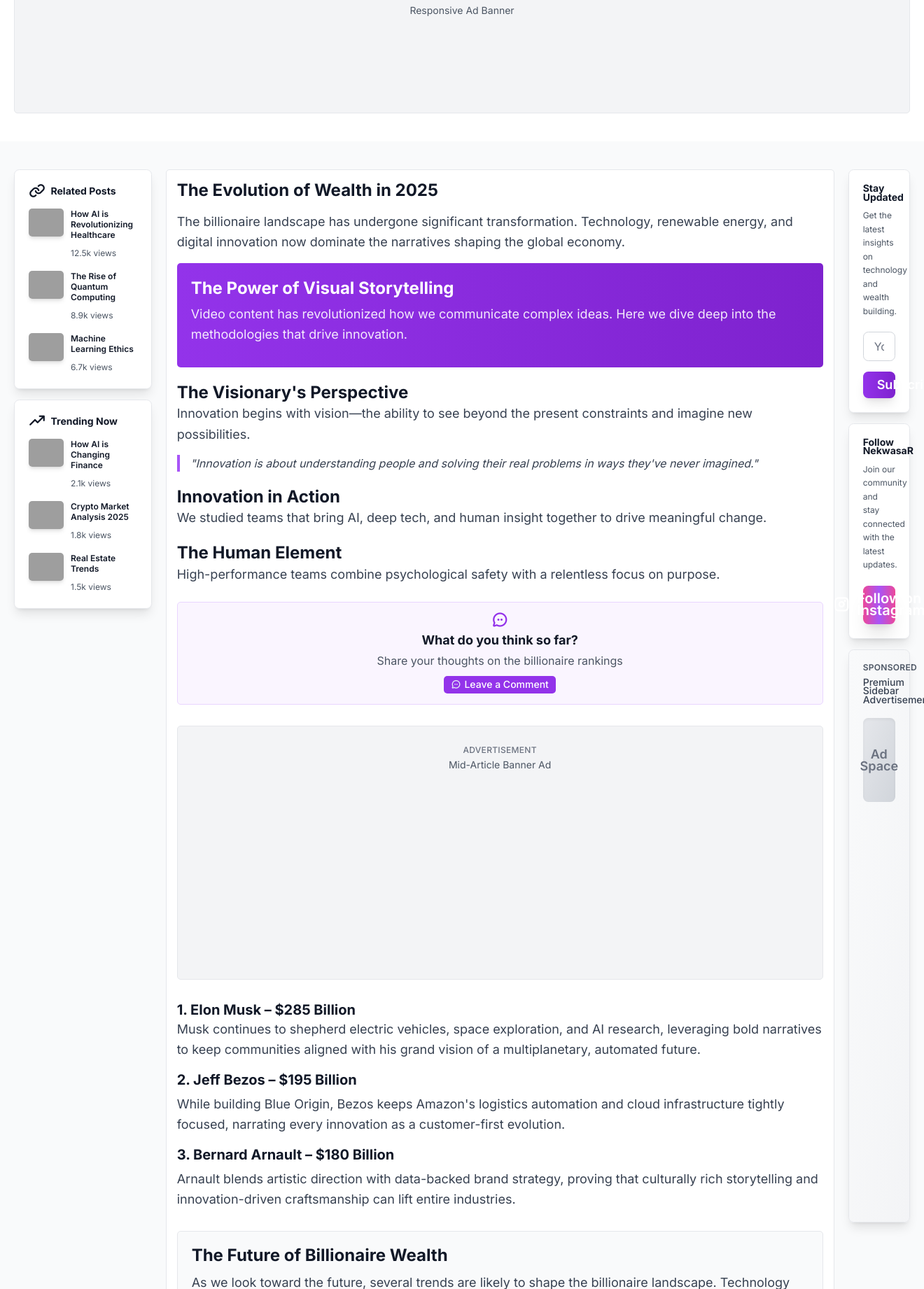
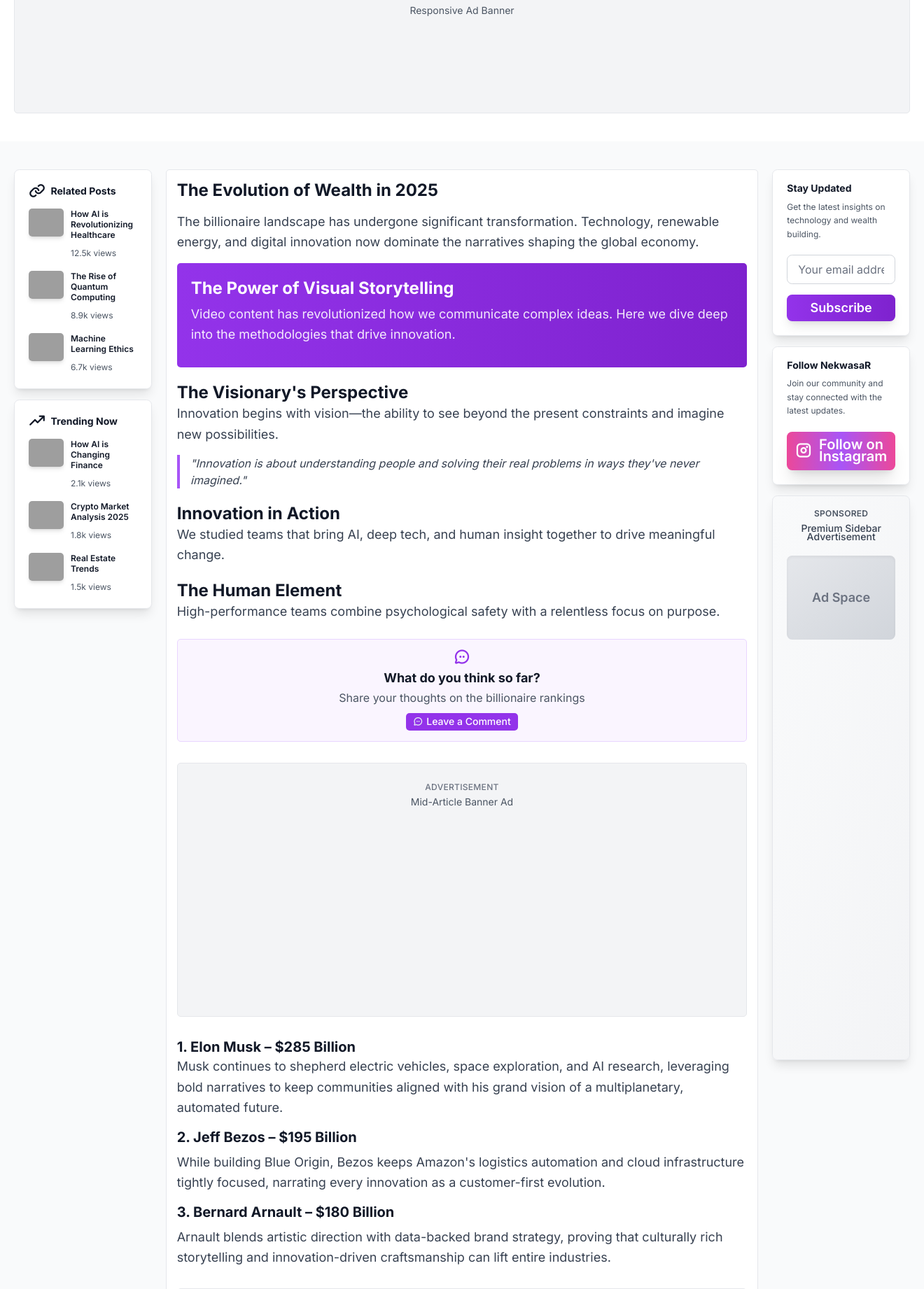
Before and after one commit to jioka0/asabak, a FastAPI app: page /template1/ in a window 1320 px wide; the page is wider, and only the part inside the window is pictured. Shown: the part 975-2817 px from the top of that part at 70% size. Run offline with FastAPI, Linux system fonts and the light colour scheme; data that the repository does not hold is empty; some libraries are stand-ins or nearby versions; grey boxes are pictures that could not be loaded.

Commit message:
Fix blog layout: Make sidebars equal width (17% each) and main column full width
- Updated template1-banner-image.html grid from 2-9-1 to 2-8-2
- Updated template2-banner-video.html grid from 3-6-3 to 2-8-2
- Updated template3-listing.html grid from 3-6-3 to 2-8-2
- Left sidebar: ~16.7% (2/12 columns) ≈ 17%
- Main content area: ~66.7% (8/12 columns) ≈ 66%
- Right sidebar: ~16.7% (2/12 columns) ≈ 17%
- Main column now takes full width of main content area

Resolves layout imbalance with equal sidebar widths and proper main content scaling.

```diff
--- a/blog/templates/template1-banner-image.html
+++ b/blog/templates/template1-banner-image.html
@@ -489,11 +489,11 @@ Transforming Our World | NekwasaR Blog{% endif %}{% endblock %}
             </aside>
 
             <!-- Main Column -->
-            <main class="lg:col-span-9 order-1 lg:order-2">
+            <main class="lg:col-span-8 order-1 lg:order-2">
                 {% if not (post_data and post_data.content) %}
                 <article
-                    class="bg-white dark:bg-gray-900 rounded-lg border border-gray-200 dark:border-gray-800 overflow-hidden">
-                    <div class="p-6">
+                    class="bg-white dark:bg-gray-900 rounded-lg border border-gray-200 dark:border-gray-800 overflow-hidden w-full">
+                    <div class="p-6 w-full max-w-none">
                         <h2 class="text-2xl font-bold text-gray-900 dark:text-gray-100 mb-6">The Evolution of Wealth in
                             2025</h2>
                         <p class="text-lg text-gray-700 dark:text-gray-200 leading-relaxed mb-6">
@@ -744,7 +744,7 @@ Transforming Our World | NekwasaR Blog{% endif %}{% endblock %}
             </main>
 
             <!-- Right Sidebar -->
-            <aside data-is-template="true" class="lg:col-span-1 order-3 no-edit">
+            <aside data-is-template="true" class="lg:col-span-2 order-3 no-edit">
                 <div class="sticky top-20 space-y-6">
                     <!-- Newsletter Signup -->
                     <div
--- a/blog/templates/template2-banner-video.html
+++ b/blog/templates/template2-banner-video.html
@@ -189,7 +189,7 @@
     <section class="py-8 sm:py-12 lg:py-16 bg-gray-50">
         <div class="max-w-7xl mx-auto px-4 sm:px-6 lg:px-8">
             <div class="grid grid-cols-1 lg:grid-cols-12 gap-6 lg:gap-8">
-                <aside class="lg:col-span-3 order-2 lg:order-1">
+                <aside class="lg:col-span-2 order-2 lg:order-1">
                     <div class="sticky top-20 sm:top-24 space-y-6">
                         <div class="bg-white rounded-lg border border-gray-200 p-6">
                             <h3 class="text-sm font-semibold text-gray-900 mb-4 flex items-center gap-2">
@@ -245,7 +245,7 @@
                     </div>
                 </aside>
 
-                <main class="lg:col-span-6 order-1 lg:order-2">
+                <main class="lg:col-span-8 order-1 lg:order-2">
                     <article class="bg-white rounded-lg border border-gray-200 overflow-hidden">
                         <div class="p-6">
                             <h2 class="text-2xl font-bold text-gray-900 mb-6">The Evolution of Wealth in 2025</h2>
@@ -383,7 +383,7 @@
                     </section>
                 </main>
 
-                <aside class="lg:col-span-3 order-3 no-edit">
+                <aside class="lg:col-span-2 order-3 no-edit">
                     <div class="sticky top-20 space-y-6">
                         <div class="flex flex-col gap-3 mb-8">
                             <a href="#" onclick="shareOnTwitter()" class="flex items-center justify-center w-12 h-12 bg-white border border-gray-200 rounded-full text-gray-600 hover:text-purple-600 hover:border-purple-600 transition-colors shadow-sm">
--- a/blog/templates/template3-listing.html
+++ b/blog/templates/template3-listing.html
@@ -77,7 +77,7 @@
         <div class="w-full px-4 sm:px-6 lg:px-8">
             <div class="grid grid-cols-1 lg:grid-cols-12 gap-6 lg:gap-8">
                 <!-- Left Sidebar -->
-                <aside class="lg:col-span-3 order-2 lg:order-1">
+                <aside class="lg:col-span-2 order-2 lg:order-1">
                     <div class="sticky top-20 sm:top-24 space-y-6">
                         <!-- Related Posts -->
                         <div class="bg-white rounded-lg border border-gray-200 p-6 mb-6">
@@ -170,7 +170,7 @@
                 </aside>
 
 <!-- Main Column -->
-                <main class="lg:col-span-6 order-1 lg:order-2 space-y-6">
+                <main class="lg:col-span-8 order-1 lg:order-2 space-y-6">
 
 
 
@@ -320,7 +320,7 @@
 
 
                 <!-- Right Sidebar -->
-                <aside class="lg:col-span-3 order-3 no-edit">
+                <aside class="lg:col-span-2 order-3 no-edit">
                     <div class="sticky top-20 sm:top-24 space-y-6">
                         <!-- Floating Social Icons -->
                         <div class="flex flex-col gap-4 mb-8">
```
